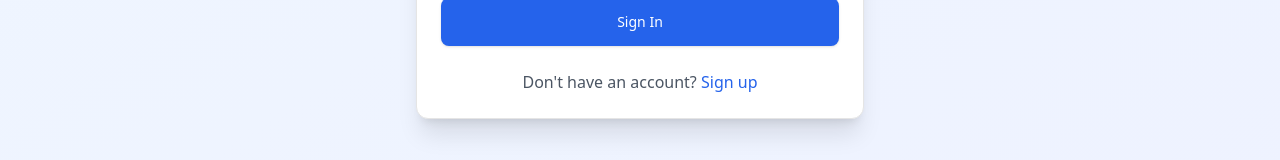
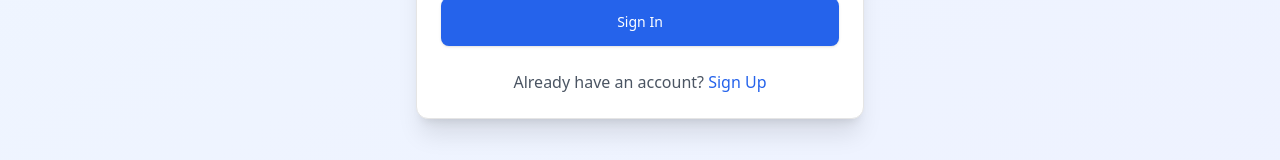
Before and after one commit to Shazam213/NeuroRecovery, a React (Vite) app in the folder frontend/: page / in a window 1280 px wide. Shown: the part 595-755 px from the top of the page. Built offline with nearby package versions, Linux system fonts and the light colour scheme.

Commit message:
Update Login.jsx

```diff
--- a/frontend/src/base/auth/Login.jsx
+++ b/frontend/src/base/auth/Login.jsx
@@ -116,12 +116,15 @@ const LoginForm = () => {
           </form>
 
           <div className="mt-6 text-center">
-            <p className={`${theme === 'dark' ? 'text-gray-400' : 'text-gray-600'}`}>
-              Don't have an account?{' '}
-              <a href="/register" className="text-blue-600 hover:text-blue-700 font-medium">
-                Sign up
-              </a>
-            </p>
+            <p className={`text-gray-600 ${theme === 'dark' ? 'text-gray-400' : 'text-gray-600'}`}>
+      Already have an account?{' '}
+      <span
+        onClick={() => navigate('/register')}
+        className="text-blue-600 hover:text-blue-700 font-medium cursor-pointer"
+      >
+        Sign Up
+      </span>
+    </p>
           </div>
         </CardContent>
       </Card>
```
